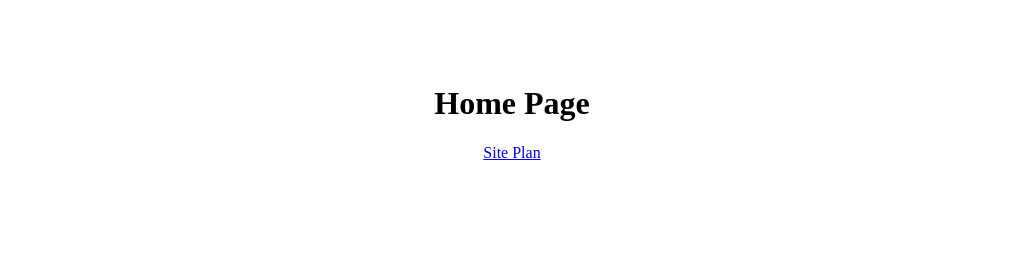
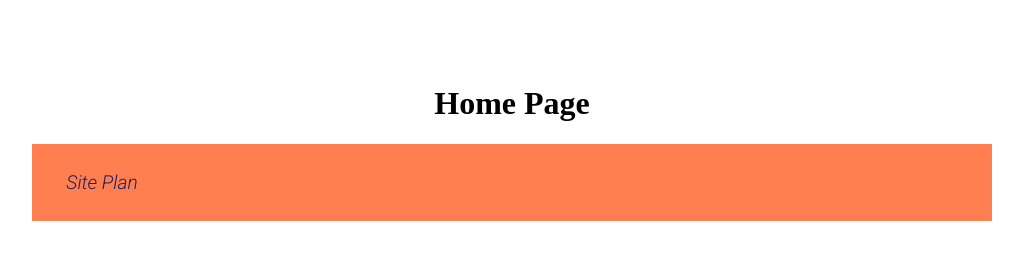
Before and after one commit to aheiner2001/wdd130, a plain HTML site: page index.html in a window 1280 px wide. Shown: the whole page, without its empty margins (128-1151 px from the left). Drawn offline with Linux system fonts and the light colour scheme; a web font is replaced by a local one.

Commit message:
updated the index page

```diff
--- a/index.html
+++ b/index.html
@@ -9,7 +9,12 @@
 </head>
 <body>
     <h1> Home Page</h1>
-   <a href="wwr/site-plan-rafting.html"> Site Plan</a>
+
+    <nav>
+        <a href="wwr/site-plan-rafting.html"> Site Plan</a>
+
+    </nav>
+
 
 
 </body>
--- a/wwr/styles/index.css
+++ b/wwr/styles/index.css
@@ -1,6 +1,38 @@
+
+@import url('https://fonts.googleapis.com/css2?family=Castoro+Titling&family=Roboto:ital,wght@1,300&display=swap');
+
 body {
+
     text-align: center;
     padding: 4em;
-   max-width:960px ;
+   max-width:960px;
    margin: 0 auto;
 }
+h1{
+font-family:"Castoro Titling";
+}
+
+nav {
+    background-color:coral;
+    line-height: 3em;
+    text-align: center;
+    font-size: 1.2em;
+font-family:Roboto, Helvetica, sans-serif;
+}
+
+nav {
+    list-style-type: none;
+    display: flex;
+  }
+  nav a {
+    padding:1em;
+    min-width: 120px;
+    text-decoration: none;
+    padding: 10px;
+  }
+  nav a:link, nav a:visited {
+    color: rgb(30, 30, 89);
+}
+  nav a:hover {
+    color: white;
+    background-color: green;
--- a/wwr/styles/site-plan-rafting.css
+++ b/wwr/styles/site-plan-rafting.css
@@ -19,7 +19,7 @@ Fonts are separated by a & */
   --headline-color-on-color: white; /* headlines on a colored background */
   --paragraph-color-on-white: black; /* paragraph text on a white background */
   --paragraph-color-on-color: white; /* paragraph text on a colored background */
-  --paragraph-background-color: #396E94  ;
+  --paragraph-backgrousnd-color: #396E94  ;
   --nav-link-color: #234e6b;
   --nav-background-color: #eb855c;
   --nav-hover-link-color: white;
```
